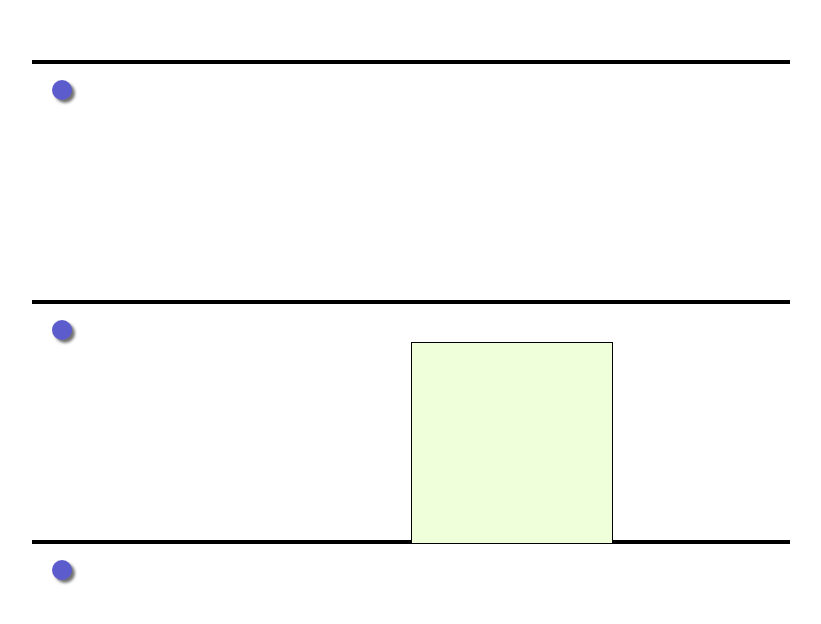
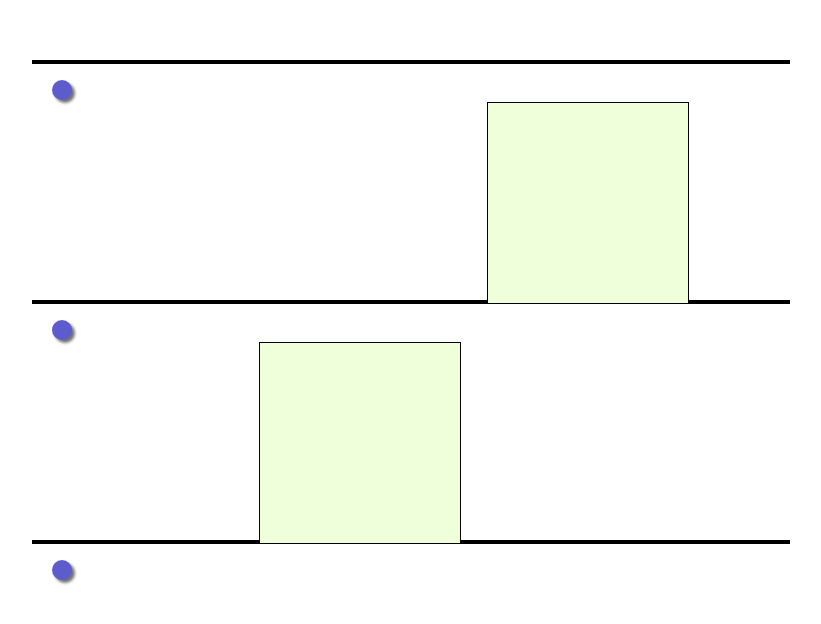
Before and after one commit to alya016/elevator, a React (Create React App) app: page / in a window 1280 px wide. Shown: the part 184-808 px from the top of the page, without its empty margins (229-1050 px from the left). Built offline with nearby package versions, Linux system fonts and the light colour scheme.

Commit message:
feat/add second elevator, add states and styles

```diff
--- a/src/App.tsx
+++ b/src/App.tsx
@@ -4,19 +4,35 @@ import './App.css';
 import Elevator from './components/Elevator'
 
 const App = () => {
-  const [floor, setFloor] = useState<number>(1);
+  const [floorElevatorFirst, setFloorElevatorFirst] = useState<number>(1);
+  const [floorElevatorSecond, setFloorElevatorSecond] = useState<number>(2);
+
+  const CalculateNearestElevator = (clickedFloor: number) => {
+    if(Math.abs(clickedFloor - floorElevatorFirst) < Math.abs(clickedFloor - floorElevatorSecond)){
+      setFloorElevatorFirst(clickedFloor);
+    }else if(Math.abs(clickedFloor - floorElevatorFirst) === Math.abs(clickedFloor - floorElevatorSecond)){
+      setFloorElevatorFirst(clickedFloor);
+      setFloorElevatorSecond(clickedFloor);
+    }
+    else{
+      setFloorElevatorSecond(clickedFloor);
+    }
+  }
   return (
     <div className="main">
       <div className="floor floor-3">
-        <button onClick={() => setFloor(3)} />
+        <button onClick={() => CalculateNearestElevator(3)} />
       </div>
       <div className="floor floor-2">
-        <button onClick={() => setFloor(2)} />
+        <button onClick={() => CalculateNearestElevator(2)} />
       </div>
       <div className="floor floor-1">
-        <button onClick={() => setFloor(1)} />
+        <button onClick={() => CalculateNearestElevator(1)} />
       </div>
-      <Elevator floor={floor} />
+      <Elevator
+        floorForFirst={floorElevatorFirst}
+        floorForSecond={floorElevatorSecond}
+      />
     </div>
   );
 }
--- a/src/components/Elevator.css
+++ b/src/components/Elevator.css
@@ -4,10 +4,21 @@
     background: rgb(239, 255, 218);
     border: 1px solid #000;
     position: absolute;
-    transition: 3000ms;
+    transition: 2000ms;
     transition-property: bottom;
     z-index: 2;
-    left: 50%;
+    left: 30%;
+}
+.Elevator2 {
+    width: 200px;
+    height: 200px;
+    background: rgb(239, 255, 218);
+    border: 1px solid #000;
+    position: absolute;
+    transition: 2000ms;
+    transition-property: bottom;
+    z-index: 2;
+    left: 60%;
 }
 /* @keyframes slide {
     0% {
@@ -18,21 +29,36 @@
     }
 } */
 .Elevator.floor-1 {
-    /* bottom: 10%; */
-    animation: slide 1s ease-in forwards;
+    bottom: 10%;
+    /* animation: slide 1s ease-in forwards; */
 
 }
 
 .Elevator.floor-2 {
-    /* bottom: 40%; */
-    animation: slide 1s ease-in forwards;
+    bottom: 40%;
+    /* animation: slide 1s ease-in forwards; */
 
 }
 
 .Elevator.floor-3 {
-    /* bottom: 70%; */
-    animation: slide 1s ease-in forwards;
+    bottom: 70%;
+    /* animation: slide 1s ease-in forwards; */
+}
+.Elevator2.floor-1 {
+    bottom: 10%;
+    /* animation: slide 1s ease-in forwards; */
 
+}
+
+.Elevator2.floor-2 {
+    bottom: 40%;
+    /* animation: slide 1s ease-in forwards; */
+
+}
+
+.Elevator2.floor-3 {
+    bottom: 70%;
+    /* animation: slide 1s ease-in forwards; */
 }
 .door {
     width: 0;
--- a/src/components/Elevator.tsx
+++ b/src/components/Elevator.tsx
@@ -2,28 +2,52 @@ import { FC, useState, useEffect } from "react";
 
 import './Elevator.css'
 
-const Elevator: FC<{ floor: number }> = ({floor}) => {
-  const [isDoorOpen, setIsDoorOpen] = useState<boolean>(true);
-  const [currentFloor, setCurrentFloor] = useState<number>(floor);
+const Elevator: FC<{ floorForFirst: number, floorForSecond: number }> = ({floorForFirst, floorForSecond}) => {
+  const [isFirstDoorOpen, setIsFirstDoorOpen] = useState<boolean>(true);
+  const [isSecondDoorOpen, setIsSecondDoorOpen] = useState<boolean>(true);
+  const [currentFloorForFirst, setCurrentFloorForFirst] = useState<number>(floorForFirst);
+  const [currentFloorForSecond, setCurrentFloorForSecond] = useState<number>(floorForSecond);
 
   useEffect(() => {
-    setIsDoorOpen(true);
+    setIsFirstDoorOpen(true);
     const timeout = setTimeout(() => {
-      setCurrentFloor(floor);
+      setCurrentFloorForFirst(floorForFirst);
       clearTimeout(timeout);
     }, 1000);
-  }, [floor]);
-    useEffect(() => {
-      const timeout = setTimeout(() => {
-        setIsDoorOpen(false);
-        clearTimeout(timeout);
-      }, 3500);
-    }, [isDoorOpen]);
+  }, [floorForFirst]);
+  useEffect(() => {
+    setIsSecondDoorOpen(true);
+    const timeout = setTimeout(() => {
+      setCurrentFloorForSecond(floorForSecond);
+      clearTimeout(timeout);
+    }, 1000);
+  }, [floorForSecond]);
+
+
+  useEffect(() => {
+    const timeout = setTimeout(() => {
+      setIsFirstDoorOpen(false);
+      clearTimeout(timeout);
+    }, 3500);
+  }, [isFirstDoorOpen]);
+  useEffect(() => {
+    const timeout = setTimeout(() => {
+      setIsSecondDoorOpen(false);
+      clearTimeout(timeout);
+    }, 3500);
+  }, [isSecondDoorOpen]);
   return(
-    <div className={`Elevator floor-${currentFloor}`}>
-      <div className={`door left ${isDoorOpen ? "opened" : ""}`} />
-      <div className={`door right ${isDoorOpen ? "opened" : ""}`} />
-    </div>
+    <>
+      <div className={`Elevator floor-${currentFloorForFirst}`}>
+        <div className={`door left ${isFirstDoorOpen ? "opened" : ""}`} />
+        <div className={`door right ${isFirstDoorOpen ? "opened" : ""}`} />
+      </div>
+      <div className={`Elevator2 floor-${currentFloorForSecond}`}>
+        <div className={`door left ${isSecondDoorOpen ? "opened" : ""}`} />
+        <div className={`door right ${isSecondDoorOpen ? "opened" : ""}`} />
+      </div>
+    </>
+
   );
 };
 
```
